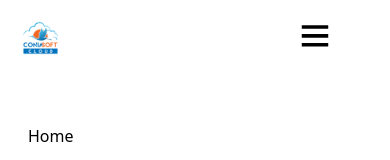
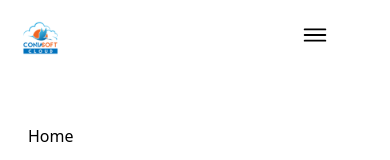
Before and after one commit to Aliyubarde97/E_ConiaSoft, a React (Vite) app: page / in a window 390 px wide. Both pictures are taken after a click on the element 315 px from the left and 38 px from the top of the page. Shown: the top 160 px of the page. Built offline with nearby package versions, Linux system fonts and the light colour scheme.

Commit message:
NavBar updating icons

```diff
--- a/index.html
+++ b/index.html
@@ -5,11 +5,11 @@
     <link rel="icon" type="image/svg" href="./src/assets/img/Conia_soft_-_CLOUD-icon-removebg-preview (1) 1.svg" />
     <meta name="viewport" content="width=device-width, initial-scale=1.0" />
     <title>E_ConiaSoft</title>
-    <script type="module" src="https://unpkg.com/ionicons@7.1.0/dist/ionicons/ionicons.esm.js"></script>
-<script nomodule src="https://unpkg.com/ionicons@7.1.0/dist/ionicons/ionicons.js"></script>
-  </head>
+      </head>
   <body>
     <div id="root"></div>
     <script type="module" src="/src/main.tsx"></script>
+    <script type="module" src="https://unpkg.com/ionicons@7.1.0/dist/ionicons/ionicons.esm.js"></script>
+    <script nomodule src="https://unpkg.com/ionicons@7.1.0/dist/ionicons/ionicons.js"></script>
   </body>
 </html>
--- a/src/components/NavBar/Navbar.tsx
+++ b/src/components/NavBar/Navbar.tsx
@@ -2,7 +2,9 @@ import { useState } from 'react'
 import logo from '../../assets/img/Conia_soft_-_CLOUD-icon-removebg-preview (1) 1.svg'
 import { Link} from 'react-router-dom'
 import Navbarlinks from './Navbarlinks'
-import { TfiMenu } from "react-icons/tfi";
+// import { TfiMenu } from "react-icons/tfi";
+// import { FaWindowClose } from "react-icons/fa";
+
 
 
 
@@ -18,8 +20,11 @@ const Navbar = () => {
           <div className='z-50 p-5 md:w-auto w-full flex justify-between'>
             <img src={logo} alt="" className='md:cursor-pointer h-9'/>
             <div className='text-3xl cursor-pointer px-10 md:hidden' onClick={() =>setOpen(!open)}>
-            {/* <ion-icon name={`${open ? 'close' : 'menu' }`}></ion-icon> */}
-            <TfiMenu name={`${open ? 'close' : 'menu' }`} />
+            {/* <Ion-icon name={`${open ? 'close' : 'menu' }`}></Ion-icon> */}
+            {/* <TfiMenu name={`${open ? <FaWindowClose /> : <FaWindowClose /> }`} /> */}
+            <ion-icon name="menu-outline"></ion-icon>
+
+
 
             </div>
           </div>
@@ -45,6 +50,7 @@ const Navbar = () => {
             </li>
             <Navbarlinks/>
             <div>
+
               <button className='btn-primary'>Login</button>
             </div>
          </ul>
--- a/tsconfig.json
+++ b/tsconfig.json
@@ -7,7 +7,7 @@
     "skipLibCheck": true,
 
     /* Bundler mode */
-    "moduleResolution": "bundler",
+    "moduleResolution": "Node",
     "allowImportingTsExtensions": true,
     "resolveJsonModule": true,
     "isolatedModules": true,
```
Also changed, not shown: src/assets/img/menu-outline.svg (added).
